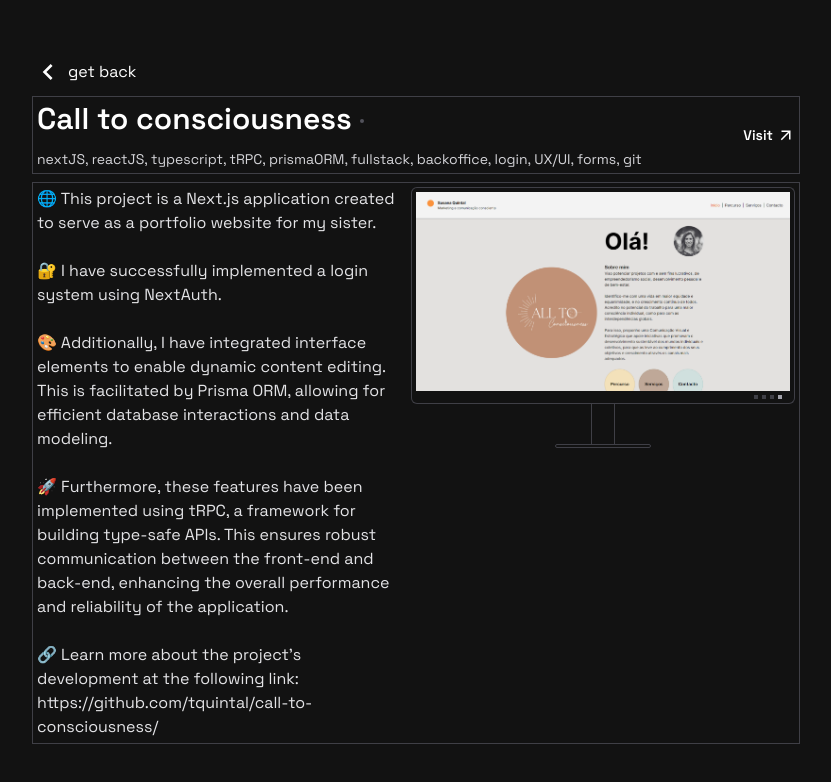
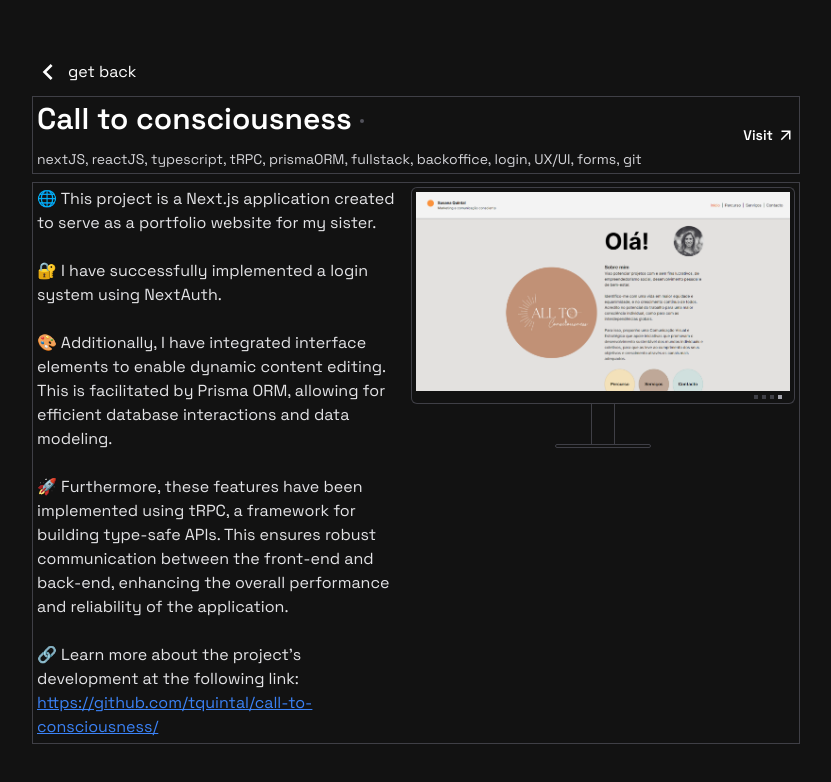
Before and after one commit to tquintal/tquintal, a React (Create React App) app: page /project/1 in a window 1280 px wide. Shown: the top 782 px of the page, without its empty margins (224-1055 px from the left). Built offline with nearby package versions, Linux system fonts and the light colour scheme.

Commit message:
portfolio update

```diff
--- a/src/data/projects.ts
+++ b/src/data/projects.ts
@@ -24,6 +24,7 @@ export type Project = {
   logo?: string;
   hideImage?: boolean;
   link?: string;
+  repoLink?: string;
 };
 
 export const projects: Project[] = [
@@ -31,11 +32,12 @@ export const projects: Project[] = [
     id: "1",
     name: "Call to consciousness",
     description:
-      "🌐 This project is a Next.js application created to serve as a portfolio website for my sister.\n\n🔐 I have successfully implemented a login system using NextAuth.\n\n🎨 Additionally, I have integrated interface elements to enable dynamic content editing. This is facilitated by Prisma ORM, allowing for efficient database interactions and data modeling.\n\n🚀 Furthermore, these features have been implemented using tRPC, a framework for building type-safe APIs. This ensures robust communication between the front-end and back-end, enhancing the overall performance and reliability of the application.\n\n🔗 Learn more about the project's development at the following link: https://github.com/tquintal/call-to-consciousness/",
+      "🌐 This project is a Next.js application created to serve as a portfolio website for my sister.\n\n🔐 I have successfully implemented a login system using NextAuth.\n\n🎨 Additionally, I have integrated interface elements to enable dynamic content editing. This is facilitated by Prisma ORM, allowing for efficient database interactions and data modeling.\n\n🚀 Furthermore, these features have been implemented using tRPC, a framework for building type-safe APIs. This ensures robust communication between the front-end and back-end, enhancing the overall performance and reliability of the application.\n\n",
     smallDescription: "nextJS, reactJS, typescript, tRPC, prismaORM, fullstack, backoffice, login, UX/UI, forms, git",
     logo: callToConsciousnessLogo,
     image: callToConsciousness,
     link: "https://www.call-to-consciousness.com/",
+    repoLink: "https://github.com/tquintal/call-to-consciousness/",
   },
   {
     id: "2",
--- a/src/views/project/[project-id].tsx
+++ b/src/views/project/[project-id].tsx
@@ -79,7 +79,17 @@ const Project = () => {
         )}
         <div className="flex gap-2">
           <div className="flex gap-4 max-sm:flex-wrap">
-            <span className="whitespace-pre-line text-zinc-200">{project?.description}</span>
+            <div>
+              <span className="whitespace-pre-line text-zinc-200">{project?.description}</span>
+              {project.repoLink && (
+                <span className="text-zinc-200">
+                  🔗 Learn more about the project's development at the following link:{" "}
+                  <a href={project.repoLink} target="_blank" rel="noopener noreferrer" className="text-blue-500 underline">
+                    {project.repoLink}
+                  </a>
+                </span>
+              )}
+            </div>
             {!project.hideImage && project.image && <Monitor imgSrc={project.image} link={project.link} />}
           </div>
         </div>
```
